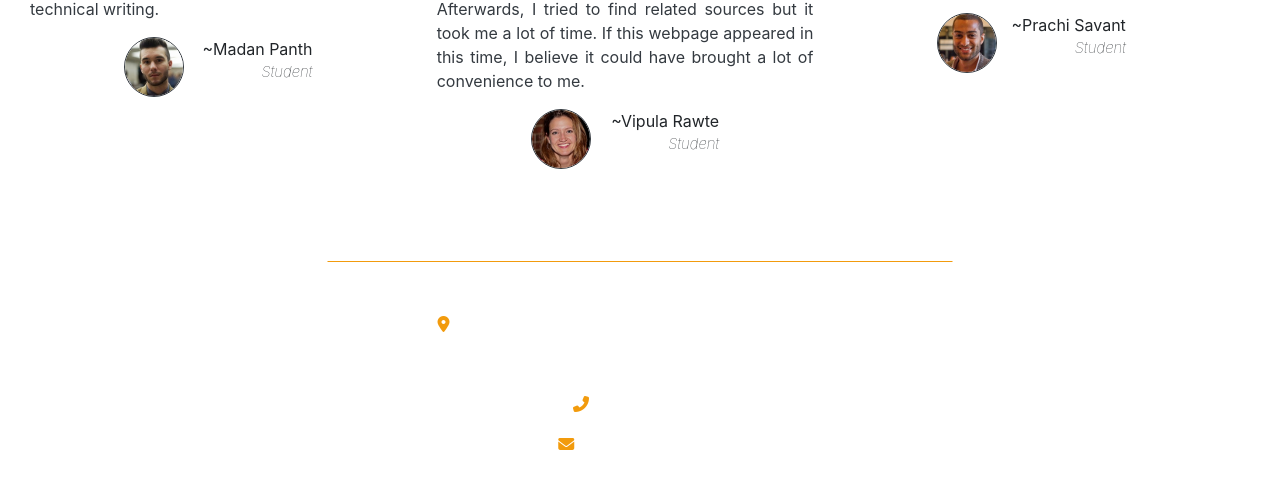
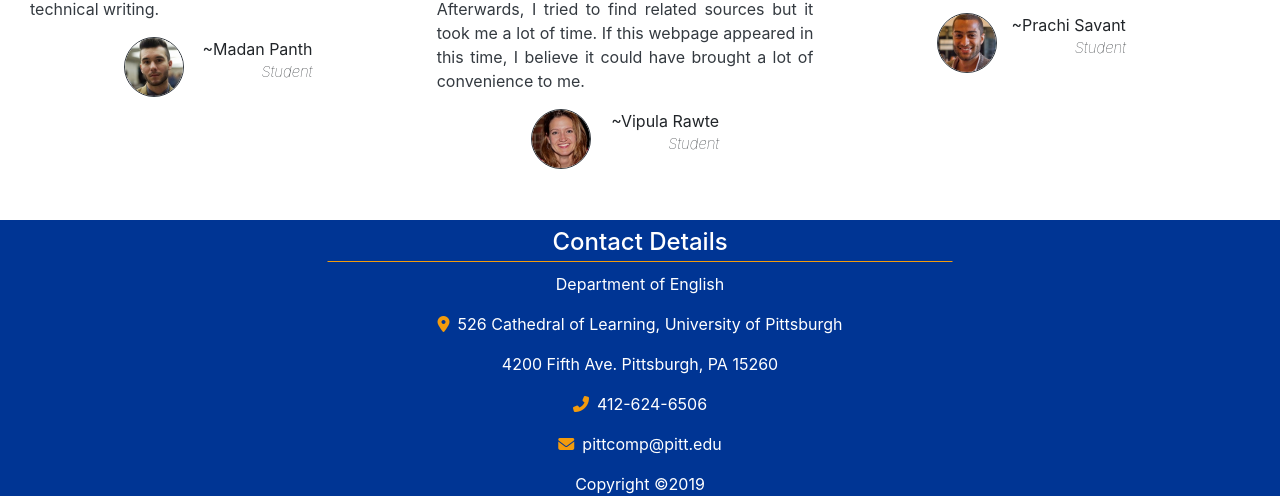
Before and after one commit to JacobGWright/Git-Hub-Fork-Website-, a PHP site: page / in a window 1280 px wide. Shown: the part 4017-4513 px from the top of the page. Run offline with PHP 8.4, Linux system fonts and the light colour scheme; some libraries are stand-ins or nearby versions.

Commit message:
Update home.css

```diff
--- a/styles/home.css
+++ b/styles/home.css
@@ -32,6 +32,11 @@ html {
 .orangeTitle {
     color: #f29b0d;
 }
+
+.contactcolor {
+    background-color: rgb(0 53 148)
+}
+
 
 .orangeTitle::after {
     content: '';
```
